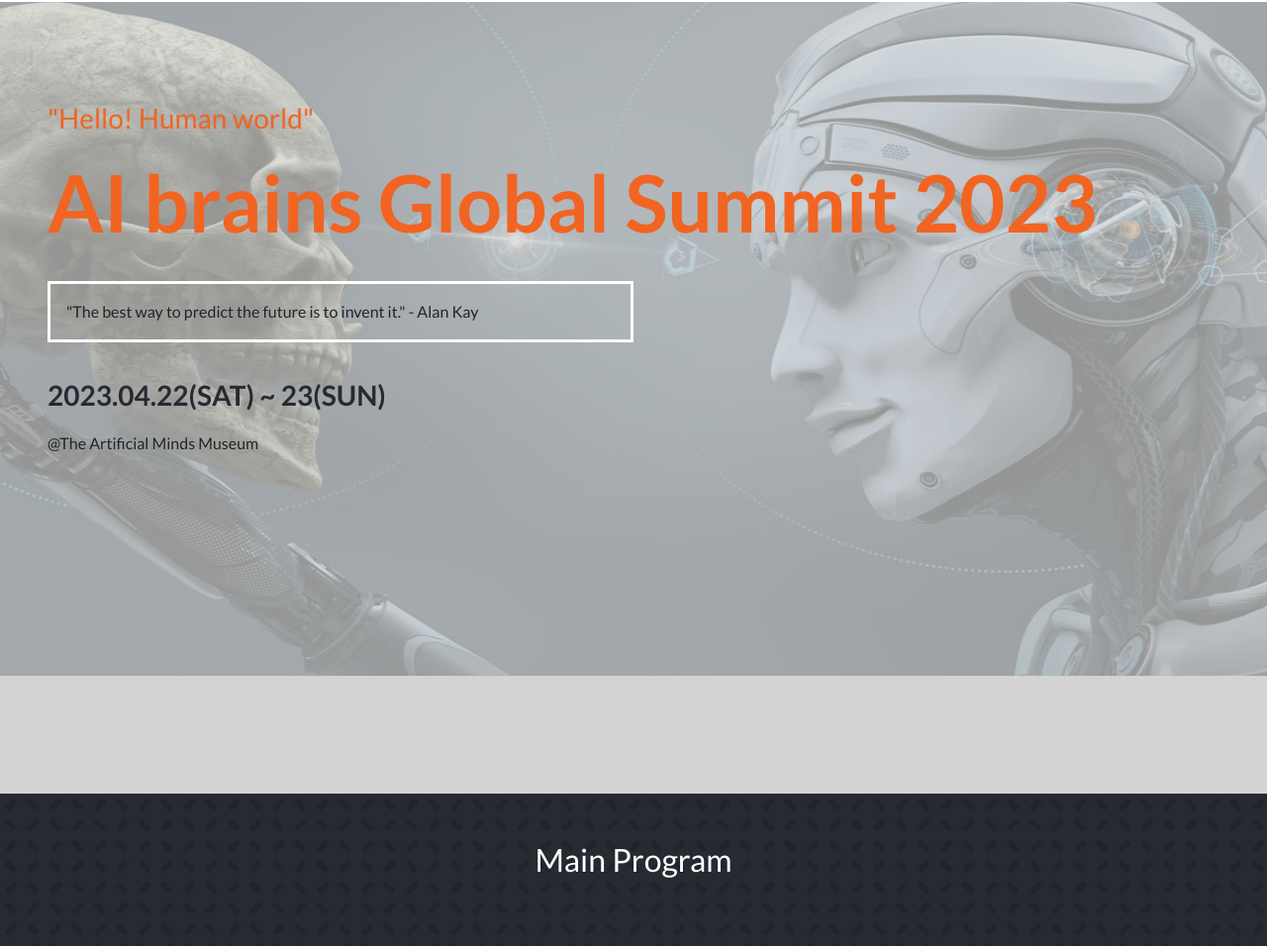
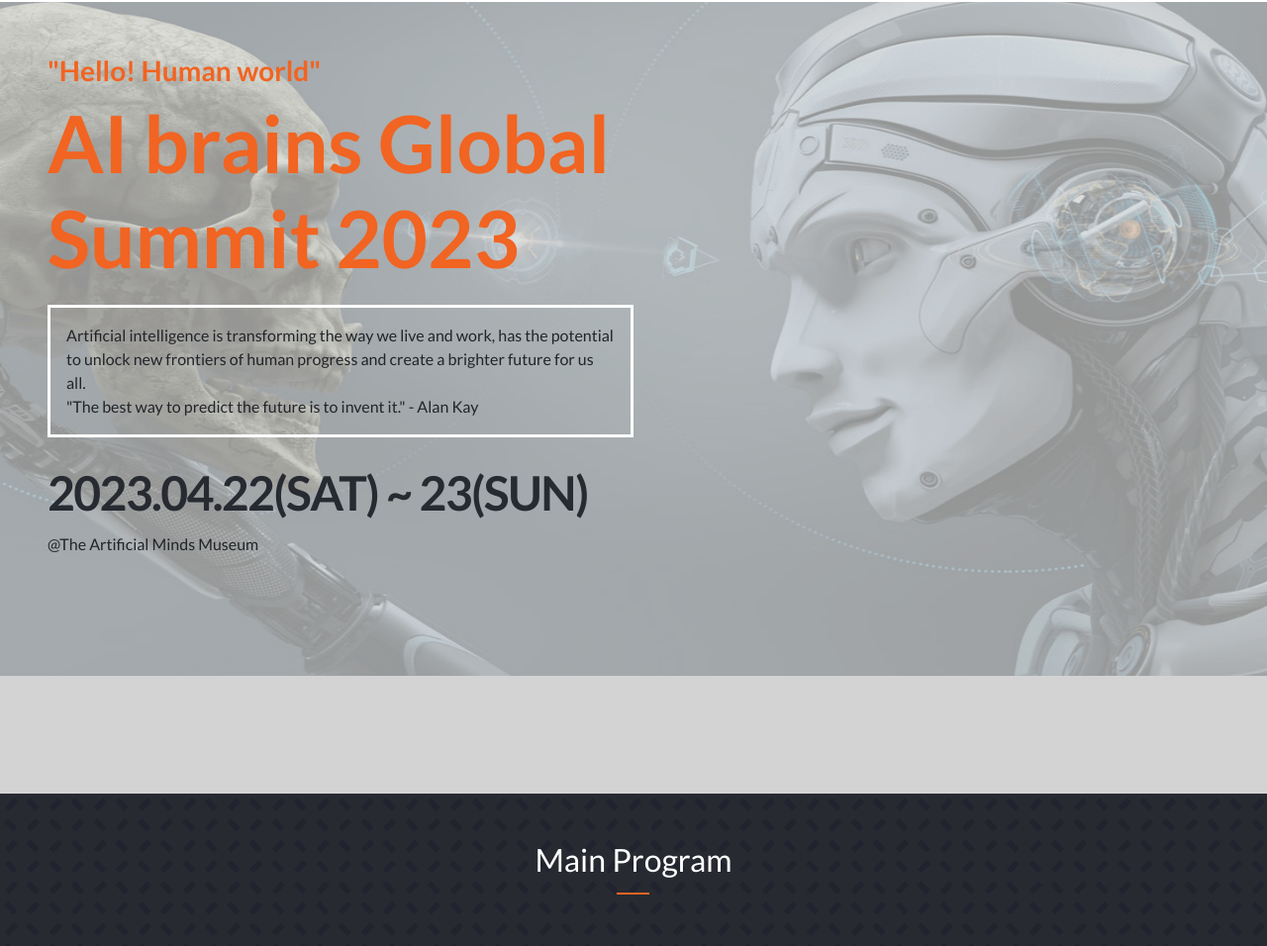
Before and after one commit to victormc13/First-Capstone, a website: page index.html in a window 1280 px wide. Shown: the part 117-1073 px from the top of the page at 99% size. Drawn offline with nearby package versions, Linux system fonts and the light colour scheme.

Commit message:
Add changes required with recommendations and suggestions to stick to the design

```diff
--- a/index.html
+++ b/index.html
@@ -90,26 +90,34 @@
         alt="AI background image"
         class="bg-image"
       />
-      <section class="intro-container d-flex flex-column gap-3 p-3 p-lg-5">
+      <section class="intro-container d-flex flex-column gap-1 p-3 p-lg-5">
         <button class="hidden-mobile menu-btn btn align-self-start p-2">
           <img src="img/btn-menu.png" alt="menu mobile" width="24px" />
         </button>
-        <span class="fs-3 mt-5 title">"Hello! Human world"</span>
-        <h1 class="mb-3 title fw-bold">AI brains Global Summit 2023</h1>
+        <span class="fs-3 title">"Hello! Human world"</span>
+        <h1 class="mb-3 title">AI brains Global Summit 2023</h1>
         <blockquote
           class="col-sm-4 col-md-6 col-lg-6 border border-3 border-white fs-6 p-3"
         >
+          Artificial intelligence is transforming the way we live and work, has
+          the potential to unlock new frontiers of human progress and create a
+          brighter future for us all. <br />
           "The best way to predict the future is to invent it." - Alan Kay
         </blockquote>
-        <span class="fs-3 fw-bold subtitle">2023.04.22(SAT) ~ 23(SUN)</span>
+        <span class="subtitle">2023.04.22(SAT) ~ 23(SUN)</span>
         <small class="fs-6">@The Artificial Minds Museum</small>
       </section>
       <!-- Main Program section -->
       <section
-        class="main-program p-3 p-lg-5 d-flex flex-column align-items-center gap-3 gap-md-5"
+        class="main-program p-3 p-lg-5 d-flex flex-column align-items-center"
       >
-        <h2 class="text-white text-center">Main Program</h2>
-        <div class="guide-bar"></div>
+        <h2
+          class="text-white text-center d-flex flex-column align-items-center"
+        >
+          Main Program
+          <div class="guide-bar"></div>
+        </h2>
+
         <div class="cards-container container">
           <div class="cards row align-items-center gap-1 fs-6 p-1 mt-3">
             <div class="col-2 p-0 d-flex justify-content-center">
@@ -192,8 +200,13 @@
       <section id="speakers"></section>
       <!-- Partners section -->
       <section class="partners-section p-3 p-lg-5 h-100">
-        <h2 class="text-center text-white">Partners</h2>
-        <div class="guide-bar"></div>
+        <h2
+          class="text-center text-white d-flex flex-column align-items-center"
+        >
+          Partners
+          <div class="guide-bar m-0"></div>
+        </h2>
+
         <ul
           class="partners d-flex gap-3 flex-wrap fs-4 fw-bold p-3 justify-content-center"
         >
@@ -208,9 +221,9 @@
     <!-- Footer section -->
     <footer>
       <section
-        class="footer-section d-flex gap-5 p-4 fs-6 justify-content-center align-items-center bg-white"
+        class="footer-section d-flex gap-5 p-4 fs-6 justify-content-center align-items-center bg-white text-black"
       >
-        <a href="index.html"
+        <a href="index.html" class=""
           ><img src="img/AIBrain.ico" alt="AI brain logo" width="30px" /> AI
           <span>B</span>rains</a
         >
--- a/styles/style.css
+++ b/styles/style.css
@@ -34,10 +34,15 @@ body {
 
 .title {
   color: var(--oragen);
+  font-size: 3rem;
+  font-weight: 900;
 }
 
 .subtitle {
+  letter-spacing: -0.1rem;
   color: var(--dark);
+  font-size: 1.8rem;
+  font-weight: 900;
 }
 
 .main-program {
@@ -59,6 +64,10 @@ body {
 
 .cards {
   background-color: #d3d3d330;
+}
+
+.cards:hover {
+  border: 2px solid var(--gray);
 }
 
 .cards h3 {
@@ -233,10 +242,6 @@ a:enabled {
   color: var(--oragen);
 }
 
-.intro-container {
-  height: 100vh;
-}
-
 @media only screen and (min-width: 768px) {
   .hidden-mobile {
     display: none;
@@ -261,9 +266,35 @@ a:enabled {
     font-size: 5rem;
   }
 
+  .title {
+    width: 800px;
+    color: var(--oragen);
+    font-size: 5rem;
+    font-weight: 900;
+  }
+
+  .subtitle {
+    color: var(--dark);
+    font-size: 3rem !important;
+    font-weight: 900;
+  }
+
+  .main-program {
+    height: 560px;
+    gap: 2rem;
+  }
+
   .cards-container {
     display: flex;
     gap: 2rem;
+    margin-bottom: 3rem;
+  }
+
+  .guide-bar {
+    width: 33px;
+    height: 16px;
+    border-bottom: 2px solid var(--oragen);
+    margin: 0;
   }
 
   .cards {
@@ -281,4 +312,13 @@ a:enabled {
     gap: 1rem;
     grid-template-columns: 1fr 1fr;
   }
+
+  .footer-section {
+    color: var(--gray);
+    background-color: var(--dark);
+  }
+
+  /* .footer-section a {
+    color: var(--gray);
+  } */
 }
```
Also changed, not shown: about.html (+19 -8 lines).
